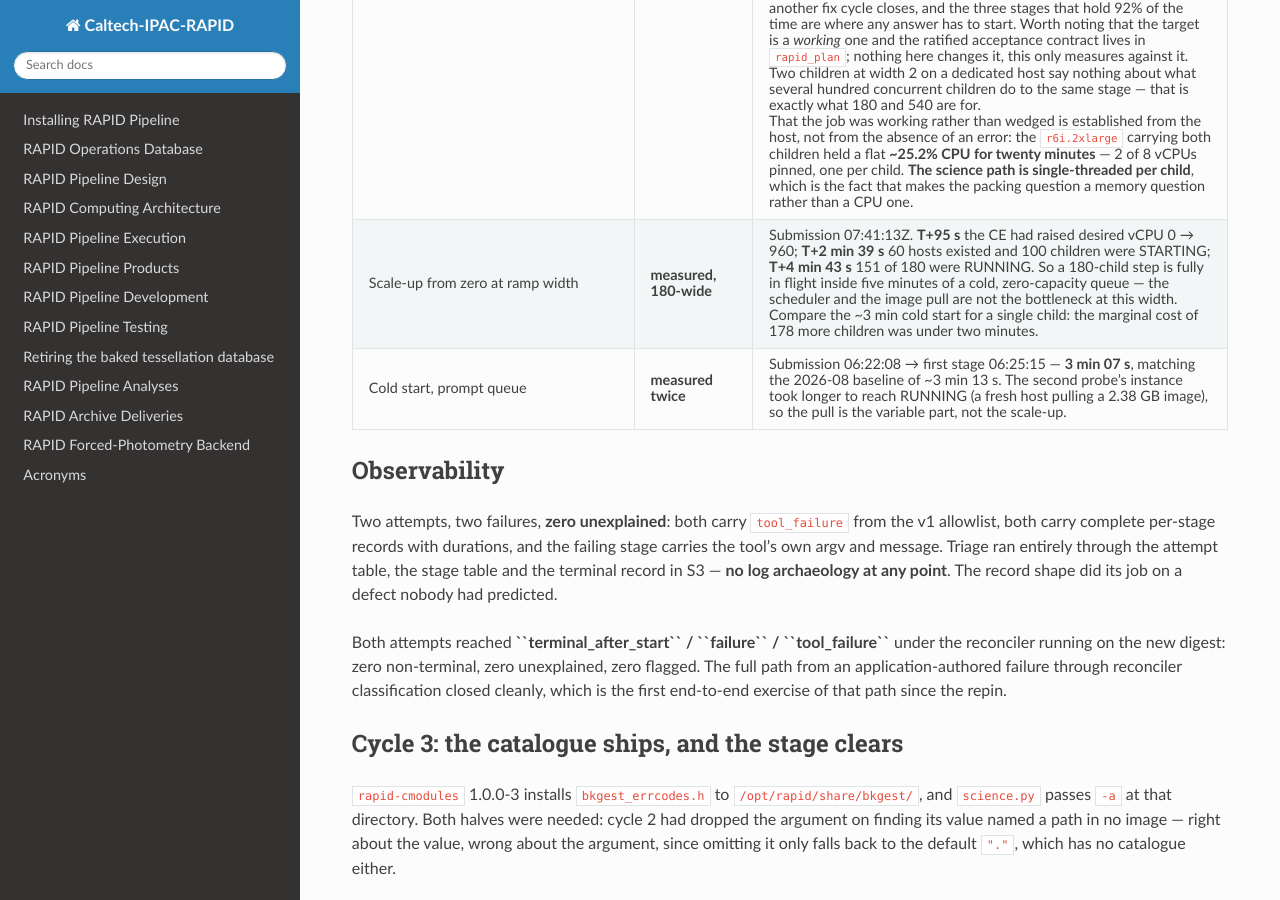
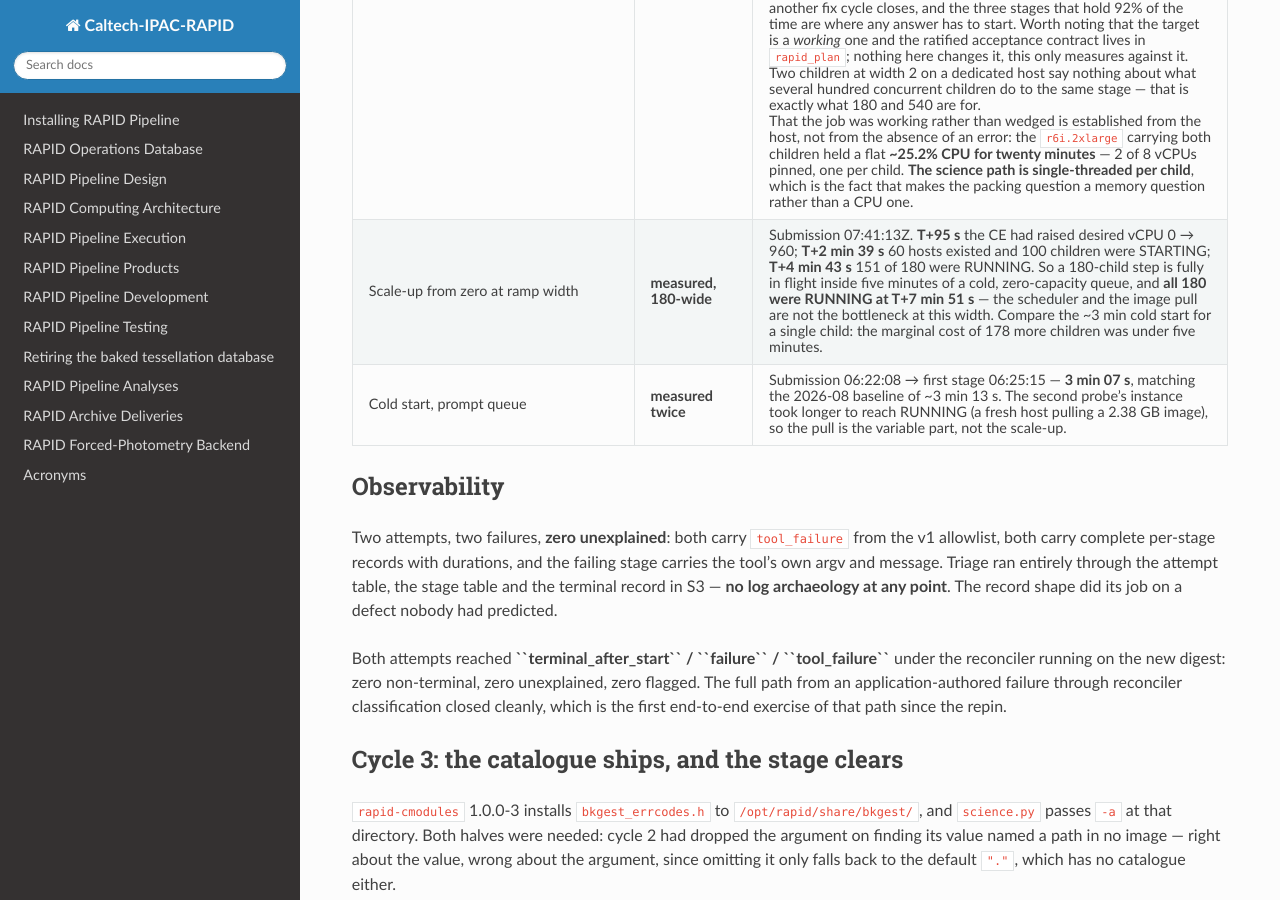
Before and after one commit to Caltech-IPAC/rapid, a Sphinx documentation site: the page built from docs/source/dev/q9_fix_round.rst, in a window 1280 px wide and 900 px high, scrolled down 6019 px. Built offline with Sphinx 7.4.7 and the Read the Docs theme 3.1.0, drawn with Linux system fonts in a browser that asks for light colours.

Commit message:
docs: all 180 running at T+7m51s

```diff
--- a/docs/source/dev/q9_fix_round.rst
+++ b/docs/source/dev/q9_fix_round.rst
@@ -428,10 +428,10 @@ measurements are the first run's, carried forward, and remain
        0 → 960; **T+2 min 39 s** 60 hosts existed and 100 children were
        STARTING; **T+4 min 43 s** 151 of 180 were RUNNING. So a
        180-child step is fully in flight inside five minutes of a cold,
-       zero-capacity queue — the scheduler and the image pull are not the
-       bottleneck at this width. Compare the ~3 min cold start for a
-       single child: the marginal cost of 178 more children was under two
-       minutes.
+       zero-capacity queue, and **all 180 were RUNNING at T+7 min 51 s**
+       — the scheduler and the image pull are not the bottleneck at this
+       width. Compare the ~3 min cold start for a single child: the
+       marginal cost of 178 more children was under five minutes.
    * - Cold start, prompt queue
      - **measured twice**
      - Submission 06:22:08 → first stage 06:25:15 — **3 min 07 s**,
```
